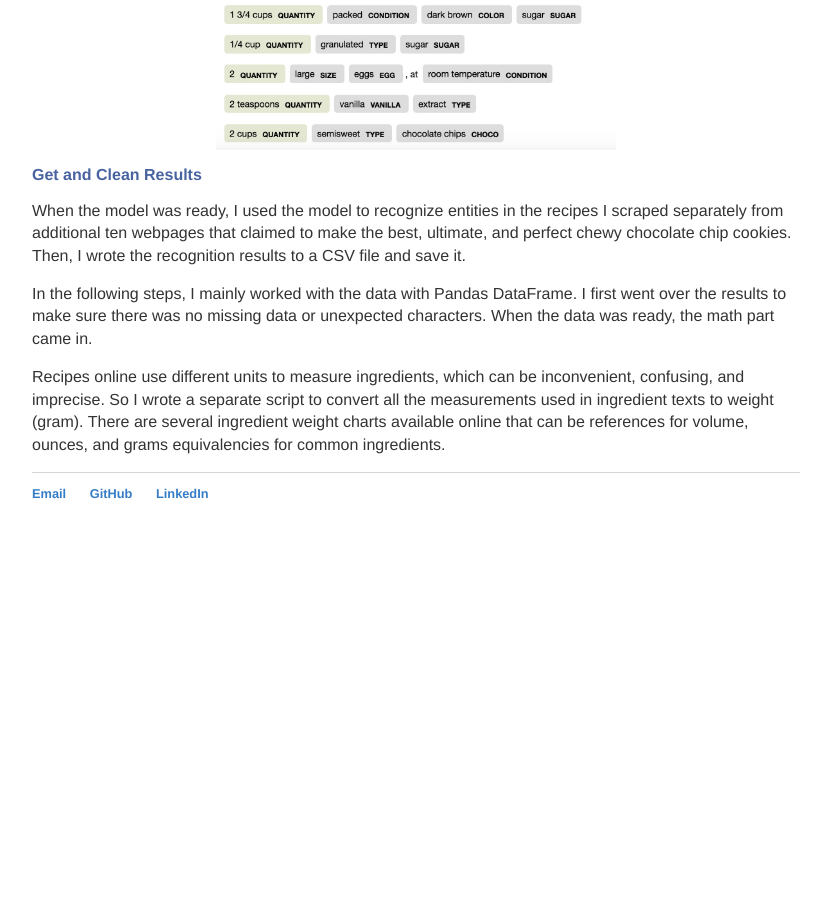
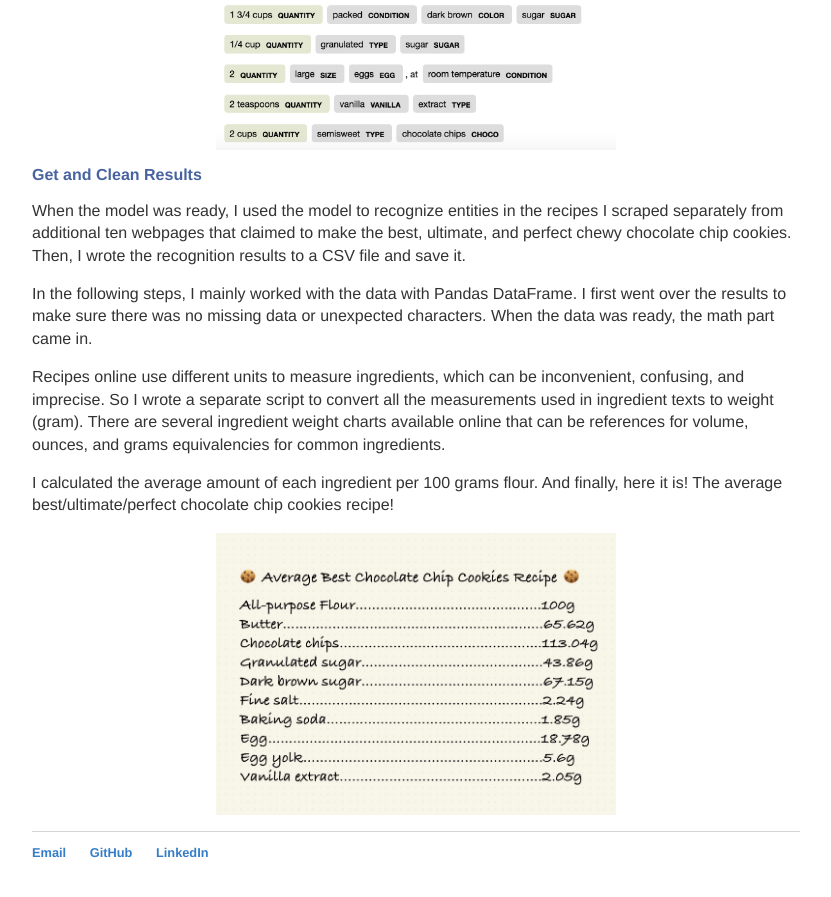
Before and after one commit to sabrinazhong/sabrinazhong.github.io, a Jekyll site: the page built from _posts/2020-04-06-recipe.md, in a window 1280 px wide and 900 px high, scrolled down 1784 px. Shown: the top 897 px of the window, without its empty margins (224-1055 px from the left). Built offline with Jekyll 4.4.1, drawn with Linux system fonts in a browser that asks for light colours; before the commit the page ends 2325 px from its top, so only the background shows below that.

Commit message:
Update 2020-04-06-recipe.md

```diff
--- a/_posts/2020-04-06-recipe.md
+++ b/_posts/2020-04-06-recipe.md
@@ -41,3 +41,7 @@ When the model was ready, I used the model to recognize entities in the recipes
 In the following steps, I mainly worked with the data with Pandas DataFrame. I first went over the results to make sure there was no missing data or unexpected characters. When the data was ready, the math part came in.
 
 Recipes online use different units to measure ingredients, which can be inconvenient, confusing, and imprecise. So I wrote a separate script to convert all the measurements used in ingredient texts to weight (gram). There are several ingredient weight charts available online that can be references for volume, ounces, and grams equivalencies for common ingredients.
+
+I calculated the average amount of each ingredient per 100 grams flour. And finally, here it is! The average best/ultimate/perfect chocolate chip cookies recipe!
+
+<img src="https://github.com/sabrinazhong/sabrinazhong.github.io/raw/master/_posts/IMG_0033.JPG" alt="Chocolate Chip Cookies Recipe" width=400 class="center">
```
